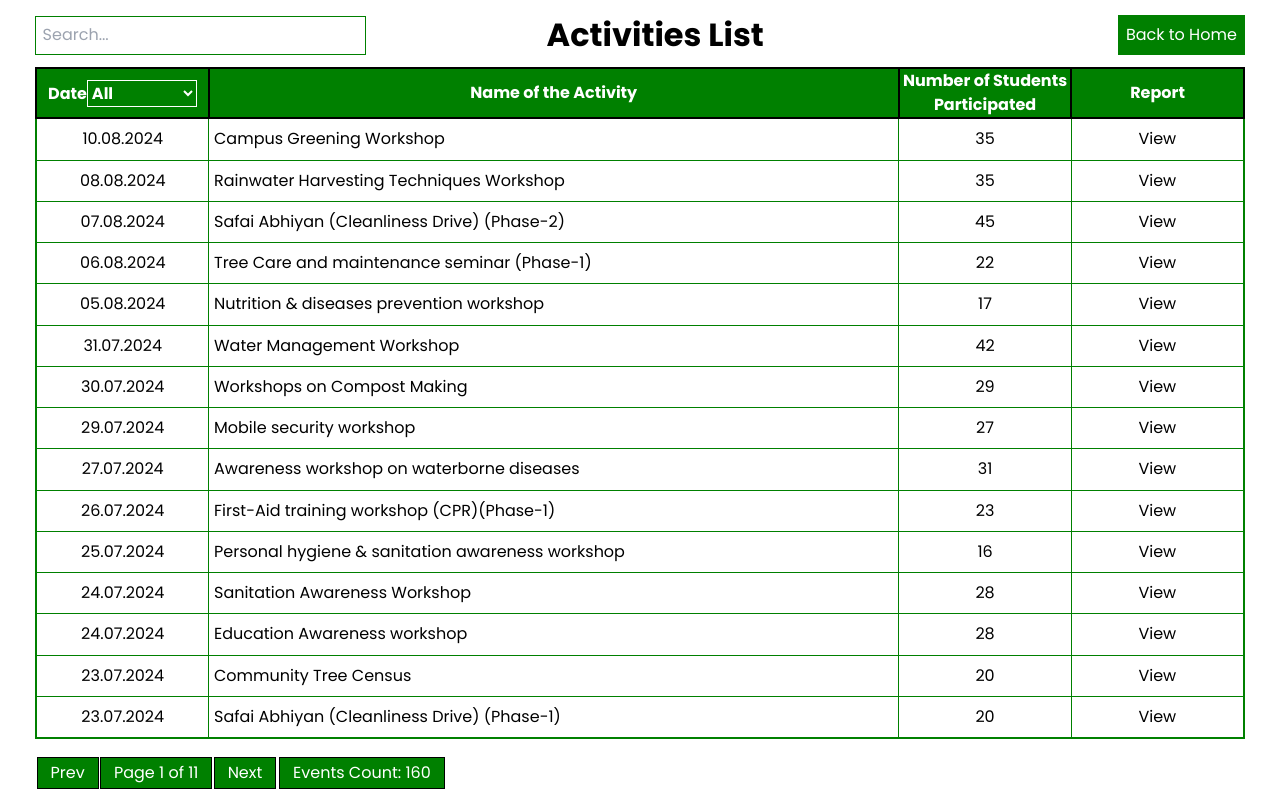
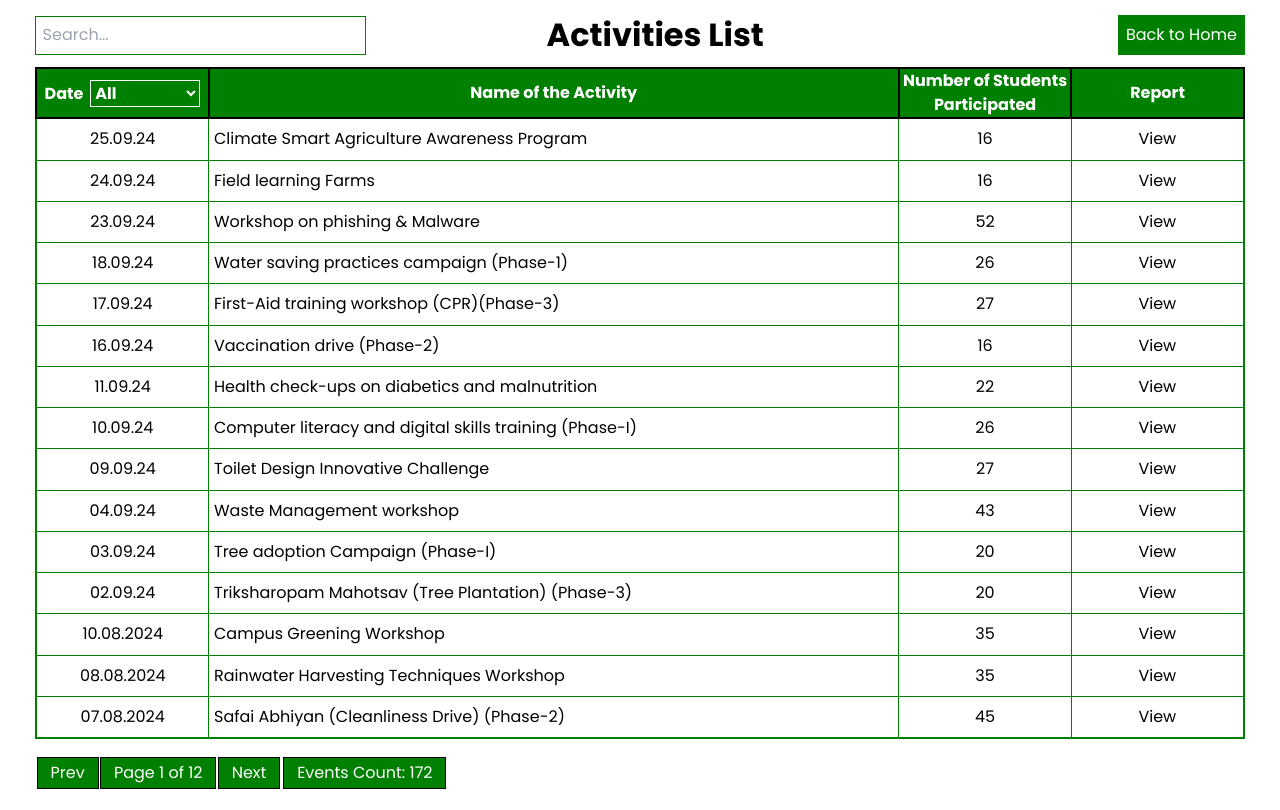
Before and after one commit to DeepakReddyG/SmartVillage, a Next.js app in the folder client/: page /activities in a window 1280 px wide. Built offline with nearby package versions, Linux system fonts and the light colour scheme.

Commit message:
Added new Activities Data

```diff
--- a/client/app/activities/Updates_Array.js
+++ b/client/app/activities/Updates_Array.js
@@ -1118,8 +1118,90 @@ const newData = [
             "Date of the activity \nDD-MM-YYYY": "10.08.2024",
             "Number of students participated in such activities": "35",
             "Web Links": "https://kluniversityin-my.sharepoint.com/:b:/g/personal/2300040028_kluniversity_in/EXD3bON2H6BNm5c4XBBj-pIBPQ7frO7cGRQQGCdKOABQJQ?e=kDoxlB"
-        }
-
-
+        },
+        {
+            "Year": "2023-2024",
+            "Name of the activity": "Triksharopam Mahotsav (Tree Plantation) (Phase-3)",
+            "Date of the activity \nDD-MM-YYYY": "02.09.24",
+            "Number of students participated in such activities": "20",
+            "Web Links": "https://kluniversityin-my.sharepoint.com/personal/venkatasatyanarayana_kluniversity_in/_layouts/15/onedrive.aspx?id=%2Fpersonal%2Fvenkatasatyanarayana%5Fkluniversity%5Fin%2FDocuments%2FSeptember%2024%20month%20Reports%2FVriksharopan%20Mahotsav%20%28tree%20plantation%29%28phase%2D3%29%2Epdf%204%2Epdf&parent=%2Fpersonal%2Fvenkatasatyanarayana%5Fkluniversity%5Fin%2FDocuments%2FSeptember%2024%20month%20Reports&ga=1"
+        },
+        {
+            "Year": "2023-2024",
+            "Name of the activity": "Tree adoption Campaign (Phase-I)",
+            "Date of the activity \nDD-MM-YYYY": "03.09.24",
+            "Number of students participated in such activities": "20",
+            "Web Links": "https://kluniversityin-my.sharepoint.com/personal/venkatasatyanarayana_kluniversity_in/_layouts/15/onedrive.aspx?id=%2Fpersonal%2Fvenkatasatyanarayana%5Fkluniversity%5Fin%2FDocuments%2FSeptember%2024%20month%20Reports%2FTree%20adoption%20campaign%20%28phase%20%2D%201%29%20%2Epdf%201%204%2Epdf&parent=%2Fpersonal%2Fvenkatasatyanarayana%5Fkluniversity%5Fin%2FDocuments%2FSeptember%2024%20month%20Reports&ga=1"
+        },
+        {
+            "Year": "2023-2024",
+            "Name of the activity": "Waste Management workshop",
+            "Date of the activity \nDD-MM-YYYY": "04.09.24",
+            "Number of students participated in such activities": "43",
+            "Web Links": "https://kluniversityin-my.sharepoint.com/personal/venkatasatyanarayana_kluniversity_in/_layouts/15/onedrive.aspx?id=%2Fpersonal%2Fvenkatasatyanarayana%5Fkluniversity%5Fin%2FDocuments%2FSeptember%2024%20month%20Reports%2FWASTE%20MANAGEMENT%20WORKSHOP%2Epdf%203%204%2Epdf&parent=%2Fpersonal%2Fvenkatasatyanarayana%5Fkluniversity%5Fin%2FDocuments%2FSeptember%2024%20month%20Reports&ga=1"
+        },
+        {
+            "Year": "2023-2024",
+            "Name of the activity": "Toilet Design Innovative Challenge",
+            "Date of the activity \nDD-MM-YYYY": "09.09.24",
+            "Number of students participated in such activities": "27",
+            "Web Links": "https://kluniversityin-my.sharepoint.com/personal/venkatasatyanarayana_kluniversity_in/_layouts/15/onedrive.aspx?id=%2Fpersonal%2Fvenkatasatyanarayana%5Fkluniversity%5Fin%2FDocuments%2FSeptember%2024%20month%20Reports%2FInnovative%20toilet%20design%2Epdf%20%281%29%204%2Epdf&parent=%2Fpersonal%2Fvenkatasatyanarayana%5Fkluniversity%5Fin%2FDocuments%2FSeptember%2024%20month%20Reports&ga=1"
+        },
+        {
+            "Year": "2023-2024",
+            "Name of the activity": "Computer literacy and digital skills training (Phase-I)",
+            "Date of the activity \nDD-MM-YYYY": "10.09.24",
+            "Number of students participated in such activities": "26",
+            "Web Links": "https://kluniversityin-my.sharepoint.com/personal/venkatasatyanarayana_kluniversity_in/_layouts/15/onedrive.aspx?id=%2Fpersonal%2Fvenkatasatyanarayana%5Fkluniversity%5Fin%2FDocuments%2FSeptember%2024%20month%20Reports%2FComputer%20literacy%20and%20digital%20skills%20training%20%2Epdf%201%204%2Epdf&parent=%2Fpersonal%2Fvenkatasatyanarayana%5Fkluniversity%5Fin%2FDocuments%2FSeptember%2024%20month%20Reports&ga=1"
+        },
+        {
+            "Year": "2023-2024",
+            "Name of the activity": "Health check-ups on diabetics and malnutrition",
+            "Date of the activity \nDD-MM-YYYY": "11.09.24",
+            "Number of students participated in such activities": "22",
+            "Web Links": "https://kluniversityin-my.sharepoint.com/personal/venkatasatyanarayana_kluniversity_in/_layouts/15/onedrive.aspx?id=%2Fpersonal%2Fvenkatasatyanarayana%5Fkluniversity%5Fin%2FDocuments%2FSeptember%2024%20month%20Reports%2FHEALTH%20CHECK%2DUPS%20ON%20DIABETICS%20AND%20MALNUTRITION%2Epdf%20%281%29%201%2Epdf&parent=%2Fpersonal%2Fvenkatasatyanarayana%5Fkluniversity%5Fin%2FDocuments%2FSeptember%2024%20month%20Reports&ga=1"
+        },
+        {
+            "Year": "2023-2024",
+            "Name of the activity": "Vaccination drive (Phase-2)",
+            "Date of the activity \nDD-MM-YYYY": "16.09.24",
+            "Number of students participated in such activities": "16",
+            "Web Links": "https://kluniversityin-my.sharepoint.com/personal/venkatasatyanarayana_kluniversity_in/_layouts/15/onedrive.aspx?id=%2Fpersonal%2Fvenkatasatyanarayana%5Fkluniversity%5Fin%2FDocuments%2FSeptember%2024%20month%20Reports%2FVaccination%20drive%20%28phase%202%29%20%204%2Epdf&parent=%2Fpersonal%2Fvenkatasatyanarayana%5Fkluniversity%5Fin%2FDocuments%2FSeptember%2024%20month%20Reports&ga=1"
+        },
+        {
+            "Year": "2023-2024",
+            "Name of the activity": "First-Aid training workshop (CPR)(Phase-3)",
+            "Date of the activity \nDD-MM-YYYY": "17.09.24",
+            "Number of students participated in such activities": "27",
+            "Web Links": "https://kluniversityin-my.sharepoint.com/personal/venkatasatyanarayana_kluniversity_in/_layouts/15/onedrive.aspx?id=%2Fpersonal%2Fvenkatasatyanarayana%5Fkluniversity%5Fin%2FDocuments%2FSeptember%2024%20month%20Reports%2FFirst%2DAid%20training%20workshop%20%28CPR%29%28Phase%2D3%29%204%2Epdf&parent=%2Fpersonal%2Fvenkatasatyanarayana%5Fkluniversity%5Fin%2FDocuments%2FSeptember%2024%20month%20Reports&ga=1"
+        },
+        {
+            "Year": "2023-2024",
+            "Name of the activity": "Water saving practices campaign (Phase-1)",
+            "Date of the activity \nDD-MM-YYYY": "18.09.24",
+            "Number of students participated in such activities": "26",
+            "Web Links": "https://kluniversityin-my.sharepoint.com/personal/venkatasatyanarayana_kluniversity_in/_layouts/15/onedrive.aspx?id=%2Fpersonal%2Fvenkatasatyanarayana%5Fkluniversity%5Fin%2FDocuments%2FSeptember%2024%20month%20Reports%2FWater%20Saving%20practices%20Campaign%20%28phase%201%29%2Epdf%201%204%2Epdf&parent=%2Fpersonal%2Fvenkatasatyanarayana%5Fkluniversity%5Fin%2FDocuments%2FSeptember%2024%20month%20Reports&ga=1"
+        },
+        {
+            "Year": "2023-2024",
+            "Name of the activity": "Workshop on phishing & Malware",
+            "Date of the activity \nDD-MM-YYYY": "23.09.24",
+            "Number of students participated in such activities": "52",
+            "Web Links": "https://kluniversityin-my.sharepoint.com/personal/venkatasatyanarayana_kluniversity_in/_layouts/15/onedrive.aspx?id=%2Fpersonal%2Fvenkatasatyanarayana%5Fkluniversity%5Fin%2FDocuments%2FSeptember%2024%20month%20Reports%2FWORKSHOP%20ON%20PHISHING%20AND%20MALWARE%2Epdf%20%281%29%201%201%2Epdf&parent=%2Fpersonal%2Fvenkatasatyanarayana%5Fkluniversity%5Fin%2FDocuments%2FSeptember%2024%20month%20Reports&ga=1"
+        },
+        {
+            "Year": "2023-2024",
+            "Name of the activity": "Field learning Farms",
+            "Date of the activity \nDD-MM-YYYY": "24.09.24",
+            "Number of students participated in such activities": "16",
+            "Web Links": "https://kluniversityin-my.sharepoint.com/personal/venkatasatyanarayana_kluniversity_in/_layouts/15/onedrive.aspx?id=%2Fpersonal%2Fvenkatasatyanarayana%5Fkluniversity%5Fin%2FDocuments%2FSeptember%2024%20month%20Reports%2FFIELD%20LEARNING%20FARMS%2Epdf%201%201%2Epdf&parent=%2Fpersonal%2Fvenkatasatyanarayana%5Fkluniversity%5Fin%2FDocuments%2FSeptember%2024%20month%20Reports&ga=1"
+        },
+        {
+            "Year": "2023-2024",
+            "Name of the activity": "Climate Smart Agriculture Awareness Program",
+            "Date of the activity \nDD-MM-YYYY": "25.09.24",
+            "Number of students participated in such activities": "16",
+            "Web Links": "https://kluniversityin-my.sharepoint.com/personal/venkatasatyanarayana_kluniversity_in/_layouts/15/onedrive.aspx?id=%2Fpersonal%2Fvenkatasatyanarayana%5Fkluniversity%5Fin%2FDocuments%2FSeptember%2024%20month%20Reports%2FCLIMATE%20SMART%20AGRICULTURE%20AWARENESS%2Epdf%2Epdf&parent=%2Fpersonal%2Fvenkatasatyanarayana%5Fkluniversity%5Fin%2FDocuments%2FSeptember%2024%20month%20Reports&ga=1"
+        },
 ];
 export default newData;
--- a/client/app/activities/page.js
+++ b/client/app/activities/page.js
@@ -97,7 +97,7 @@ function Page() {
             <table>
               <thead>
                 <tr>
-                  <th>Date
+                  <th>Date &nbsp;
                     <select className='DateOption'
                       id="year"
                       value={selectedYear}
```
